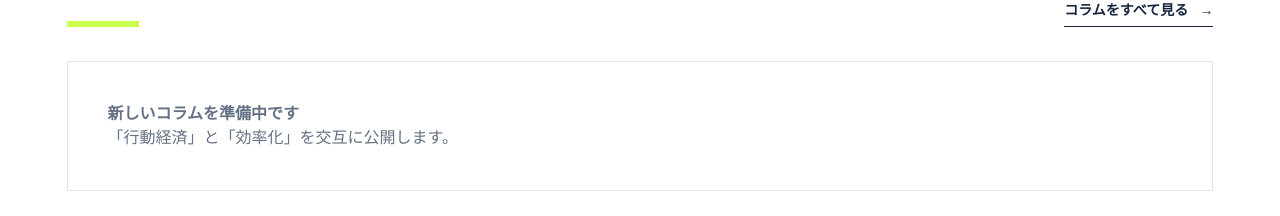
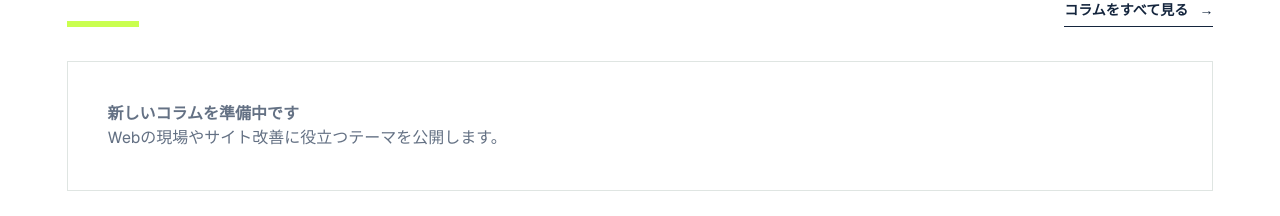
Before and after one commit to oka-wani/web-direction-lab, a Next.js app: page / in a window 1280 px wide. Shown: the part 887-1103 px from the top of the page. Built offline with nearby package versions, Linux system fonts and the light colour scheme.

Commit message:
Update app/page.tsx for automatic daily publishing

```diff
--- a/app/page.tsx
+++ b/app/page.tsx
@@ -10,7 +10,7 @@ export default function Home() {
     <SiteHeader />
     <section className="home-main-hero" id="top"><div><p className="eyebrow">LEARN · THINK · APPLY</p><h1>Webを学び、考え、<br /><span>仕事で使える知識</span>に。</h1><p>Webディレクター・Webコンサルを目指す人へ。最新情報、体系的な知識、実践から得た視点を一つにつなげます。</p><div className="hero-actions"><a className="button button--primary" href="/knowledge">Webナレッジで学ぶ <b>→</b></a><a className="button button--secondary" href="/column">コラムを見る <b>→</b></a></div></div></section>
 
-    <section className="section home-column home-column--latest"><div className="section-heading"><div><span className="section-kicker" aria-hidden="true">LATEST COLUMN</span><h2>最新コラム</h2></div><a href="/column">コラムをすべて見る <span>→</span></a></div>{columnItems.length > 0 ? <div className="column-card-grid column-card-grid--home">{columnItems.slice(0, 3).map((item) => <article className="column-card" key={item.slug}><a className="column-card-visual" href={`/column/${item.slug}`} style={{ backgroundImage:`url(${item.image})` }} aria-label={`${item.title}を読む`}><span>{item.category}</span></a><div className="column-card-body"><div><time>{item.date}</time><span>SHORT VIDEO</span></div><p className="column-card-hook">{item.videoHook}</p><h3><a href={`/column/${item.slug}`}>{item.title}</a></h3><a className="text-link" href={`/column/${item.slug}`}>続きを読む <span>→</span></a></div></article>)}</div> : <div className="home-empty"><b>新しいコラムを準備中です</b><p>「行動経済」と「効率化」を交互に公開します。</p></div>}</section>
+    <section className="section home-column home-column--latest"><div className="section-heading"><div><span className="section-kicker" aria-hidden="true">LATEST COLUMN</span><h2>最新コラム</h2></div><a href="/column">コラムをすべて見る <span>→</span></a></div>{columnItems.length > 0 ? <div className="column-card-grid column-card-grid--home">{columnItems.slice(0, 3).map((item) => <article className="column-card" key={item.slug}><a className="column-card-visual" href={`/column/${item.slug}`} style={{ backgroundImage:`url(${item.image})` }} aria-label={`${item.title}を読む`}><span>{item.category}</span></a><div className="column-card-body"><div><time>{item.date}</time><span>WEB COLUMN</span></div><p className="column-card-hook">{item.videoHook}</p><h3><a href={`/column/${item.slug}`}>{item.title}</a></h3><a className="text-link" href={`/column/${item.slug}`}>続きを読む <span>→</span></a></div></article>)}</div> : <div className="home-empty"><b>新しいコラムを準備中です</b><p>Webの現場やサイト改善に役立つテーマを公開します。</p></div>}</section>
 
     <section className="section home-knowledge-section" id="knowledge"><div className="section-heading"><div><span className="section-kicker" aria-hidden="true">KNOWLEDGE</span><h2>ナレッジ</h2></div><a href="/knowledge#articles">ナレッジをすべて見る <span>→</span></a></div><HomeKnowledgeTabs /></section>
 
```
